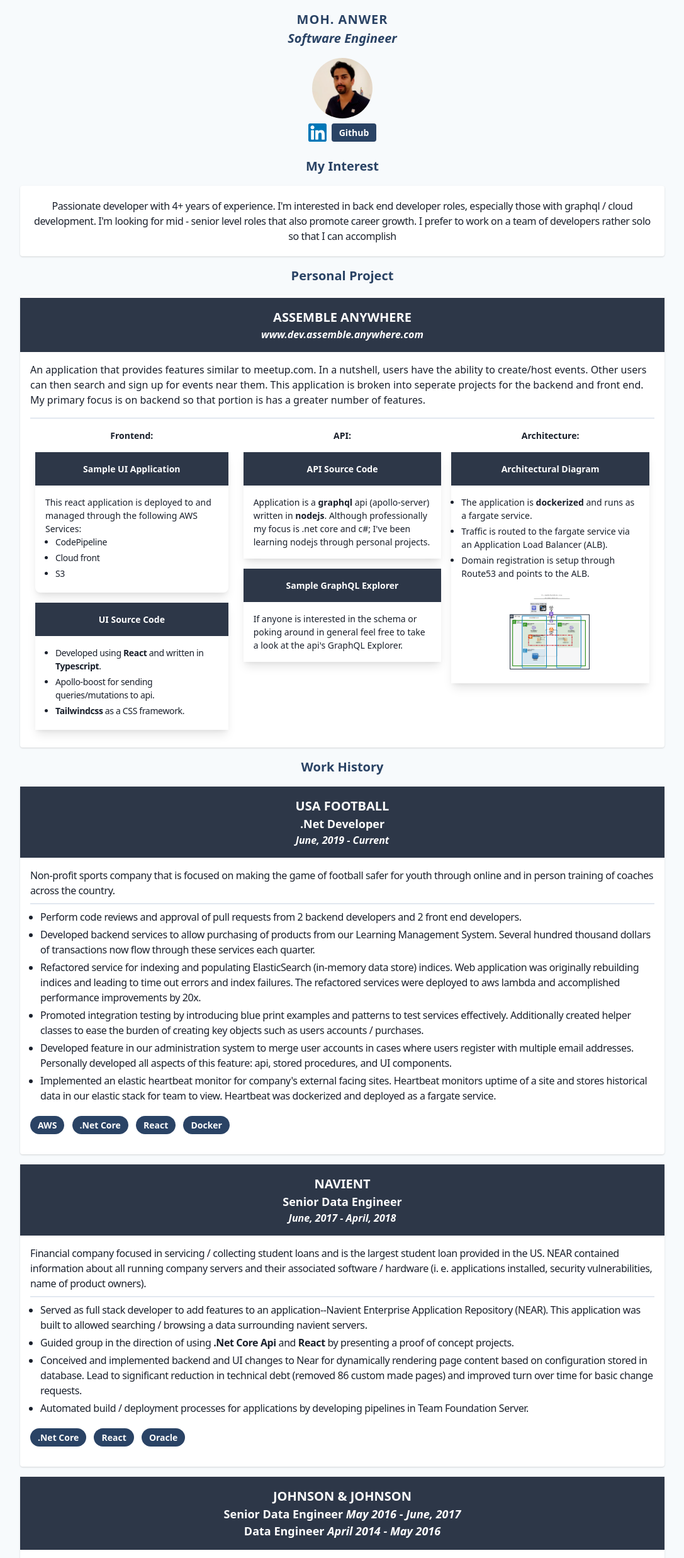
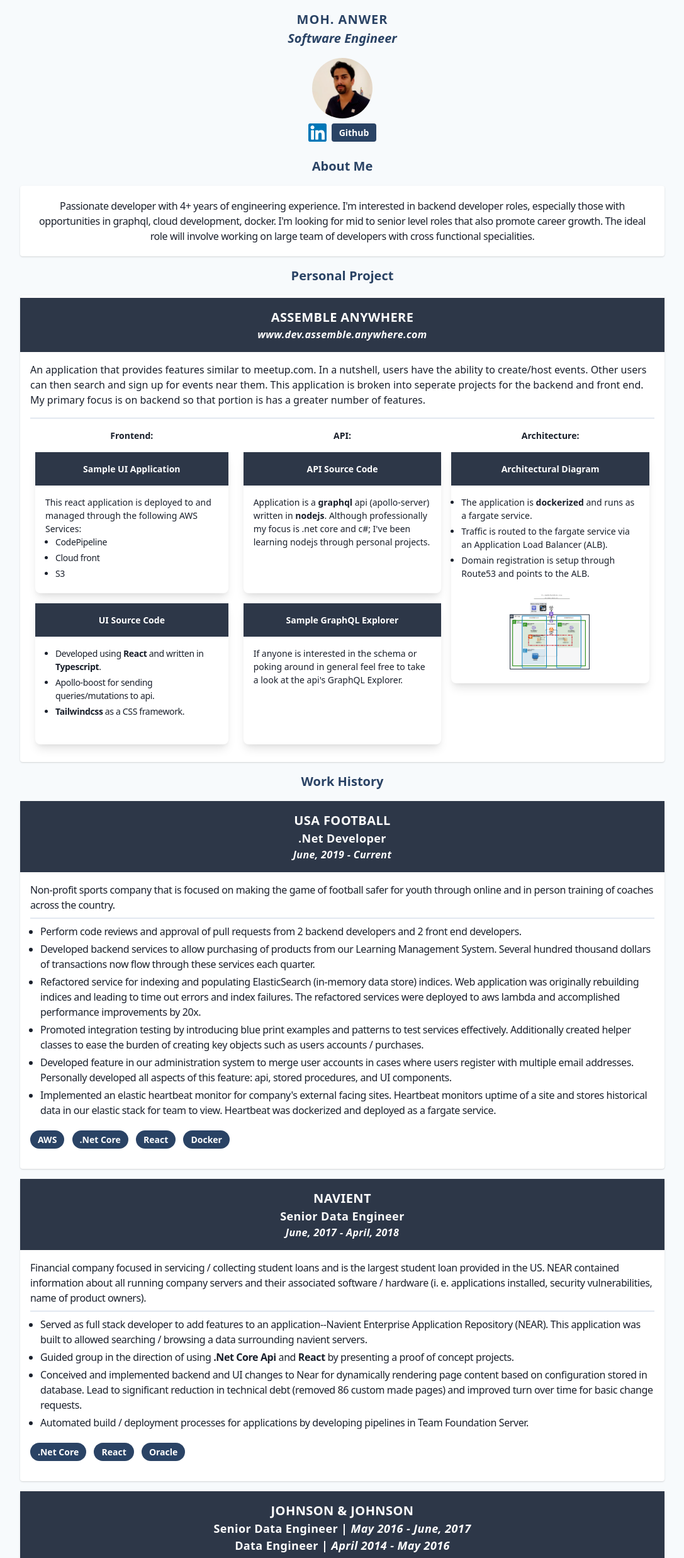
Before and after one commit to mohanwer/resume, a website: page src/index.html in a window 1280 px wide. Shown: the top 2474 px of the page at 63% size, without its empty margins (96-1183 px from the left). Drawn offline with nearby package versions, Linux system fonts and the light colour scheme; files that its build step writes are made by us from their sources.

Commit message:
Saving progress

```diff
--- a/src/index.html
+++ b/src/index.html
@@ -32,13 +32,13 @@
       </div>
 
       <!-- Intro -->
-      <div class='text-xl font-bold text-center pt-4 pb-4 text-blue-900'>My Interest</div>
+      <div class='text-xl font-bold text-center pt-4 pb-4 text-blue-900'>About Me</div>
       <div class='bg-white rounded pt-1 pb-1 shadow'>
         <div class='m-4 text-gray-900'>
           <p class='sans antialiased tracking-tight text-center'>
-            Passionate developer with 4+ years of experience. I'm interested in back end developer roles, especially those with
-            graphql / cloud development. I'm looking for mid - senior level roles that also promote career growth. I prefer to work on
-            a team of developers rather solo so that I can accomplish
+            Passionate developer with 4+ years of engineering experience. I'm interested in backend developer roles, especially those with
+            opportunities in graphql, cloud development, docker. I'm looking for mid to senior level roles that also promote career growth. The ideal role will
+            involve working on large team of developers with cross functional specialities.
         </div>
       </div>
       <!-- Intro End -->
@@ -74,7 +74,7 @@
               <div class="mr-2">
                 <div class="font-bold text-center small-hide">Frontend:</div>
 
-                <div class="w-full flex flex-wrap justify-center mt-4">
+                <div class="w-full flex flex-wrap justify-center mt-4 md:h-56">
                   <div class="bg-white rounded-lg shadow-lg w-auto inline-block">
                     <a href='https://dev.assembleanywhere.com' target="_blank">
                       <div class="info-card">
@@ -96,8 +96,8 @@
                   </div>
                 </div>
 
-                <div class="w-full flex justify-center mt-4">
-                  <div class="bg-white shadow-lg mt- w-auto inline-block">
+                <div class="w-full flex justify-center mt-4 md:h-56">
+                  <div class="bg-white rounded-lg shadow-lg mt- w-auto inline-block">
                     <a href="https://dev.assembleanywhere.com/" target="_blank">
                       <div class="info-card">
                         <div class="info-header">
@@ -122,8 +122,8 @@
             <div class="mt-2 md:w-1/3 p-2 sm:w-full small-hide">
               <div class="w-full justify-center">
                 <div class="font-bold text-center">API:</div>
-                <div class="w-full flex justify-center mt-4">
-                  <div class="bg-white shadow-lg mt- w-auto inline-block">
+                <div class="w-full flex justify-center mt-4 md:h-56">
+                  <div class="bg-white rounded-lg shadow-lg mt- w-auto inline-block">
                     <a href="https://github.com/mohanwer/meets-api" target="_blank">
                       <div class="info-card">
                         <div class="info-header">
@@ -140,8 +140,8 @@
               </div>
 
               <div class="w-full justify-center small-hide">
-                <div class="w-full flex justify-center mt-4">
-                  <div class="bg-white shadow-lg mt- w-auto inline-block">
+                <div class="w-full flex justify-center mt-4 md:h-56">
+                  <div class="bg-white rounded-lg shadow-lg mt- w-auto inline-block">
                     <a href="https://api.dev.assembleanywhere.com/graphql" target="_blank">
                       <div class="info-card">
                         <div class="info-header">
@@ -161,7 +161,7 @@
               <div class="w-full justify-center">
                 <div class="font-bold text-center">Architecture:</div>
                 <div class="w-full flex justify-center mt-4">
-                  <div class="bg-white shadow-lg w-auto inline-block">
+                  <div class="bg-white rounded-lg shadow-lg w-auto inline-block">
                     <a href="../AssembleAnywhere.com%20(api).pdf" target="_blank">
                       <div class="info-card">
                         <div class="info-header">
@@ -293,8 +293,8 @@
             <div class='uppercase text-xl font-bold'>
               Johnson & Johnson
             </div>
-            <div class='text-lg'>Senior Data Engineer <span class='italic '>May 2016 - June, 2017</span></div>
-            <div class='text-lg'>Data Engineer <span class='italic '>April 2014 - May 2016</span></div>
+            <div class='text-lg'>Senior Data Engineer | <span class='italic '>May 2016 - June, 2017</span></div>
+            <div class='text-lg'>Data Engineer | <span class='italic '>April 2014 - May 2016</span></div>
           </div>
           <div class='m-4 pb-4'>
             <div class="w-full ">
@@ -351,6 +351,28 @@
         <!-- JnJ End -->
       </div>
       <!-- Work History End -->
+
+      <!-- Education Begin -->
+      <div class='text-xl font-bold text-center pt-4 pb-4 text-blue-900'>Education</div>
+      <div class="flex justify-center">
+        <div class="bg-white p-4 rounded shadow text-center mr-4">
+          <div class="text-lg font-bold">
+            Post-Baccalaureate Certificate in Computer Science
+          </div>
+          <div class="italic">Drexel University</div>
+          <div class="italic">2017-2018</div>
+        </div>
+      </div>
+
+      <div class="flex mt-4 justify-center">
+        <div class="bg-white p-4 rounded shadow text-center">
+          <div class="text-lg font-bold">
+            Bachelors in Biochemistry and Moleclar Biology
+          </div>
+          <div class="italic">Illinois State University</div>
+          <div class="italic">2006-2010</div>
+        </div>
+      </div>
     </div>
   </body>
 </html>
--- a/styles.css
+++ b/styles.css
@@ -6,7 +6,7 @@
 }
 
 .work-header {
-    @apply bg-gray-800 text-white font-bold p-4 text-center text-white
+    @apply bg-gray-800 text-white font-bold p-4 text-center text-white tracking-wide
 }
 
 .info-card > .info-body {
```
